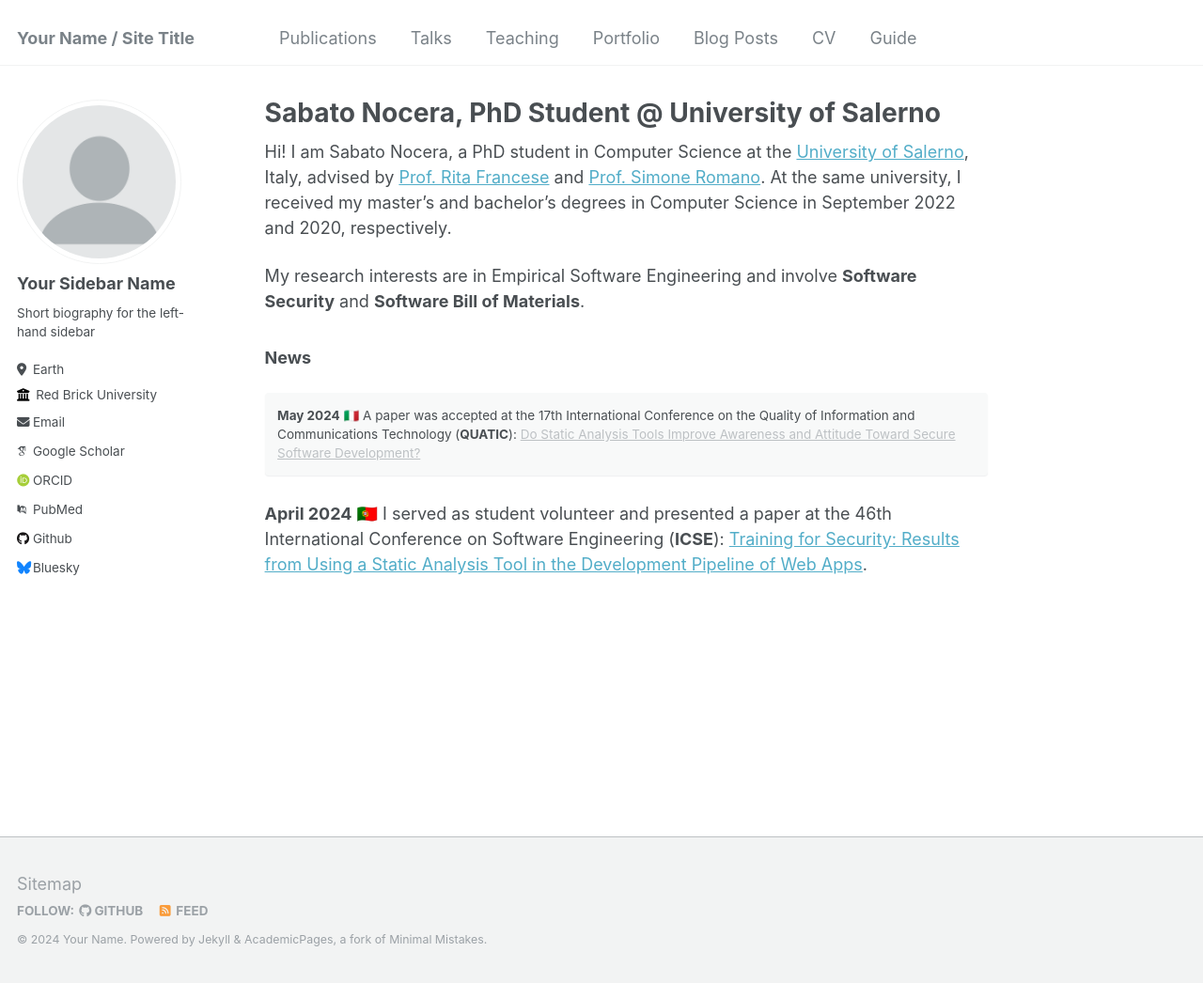
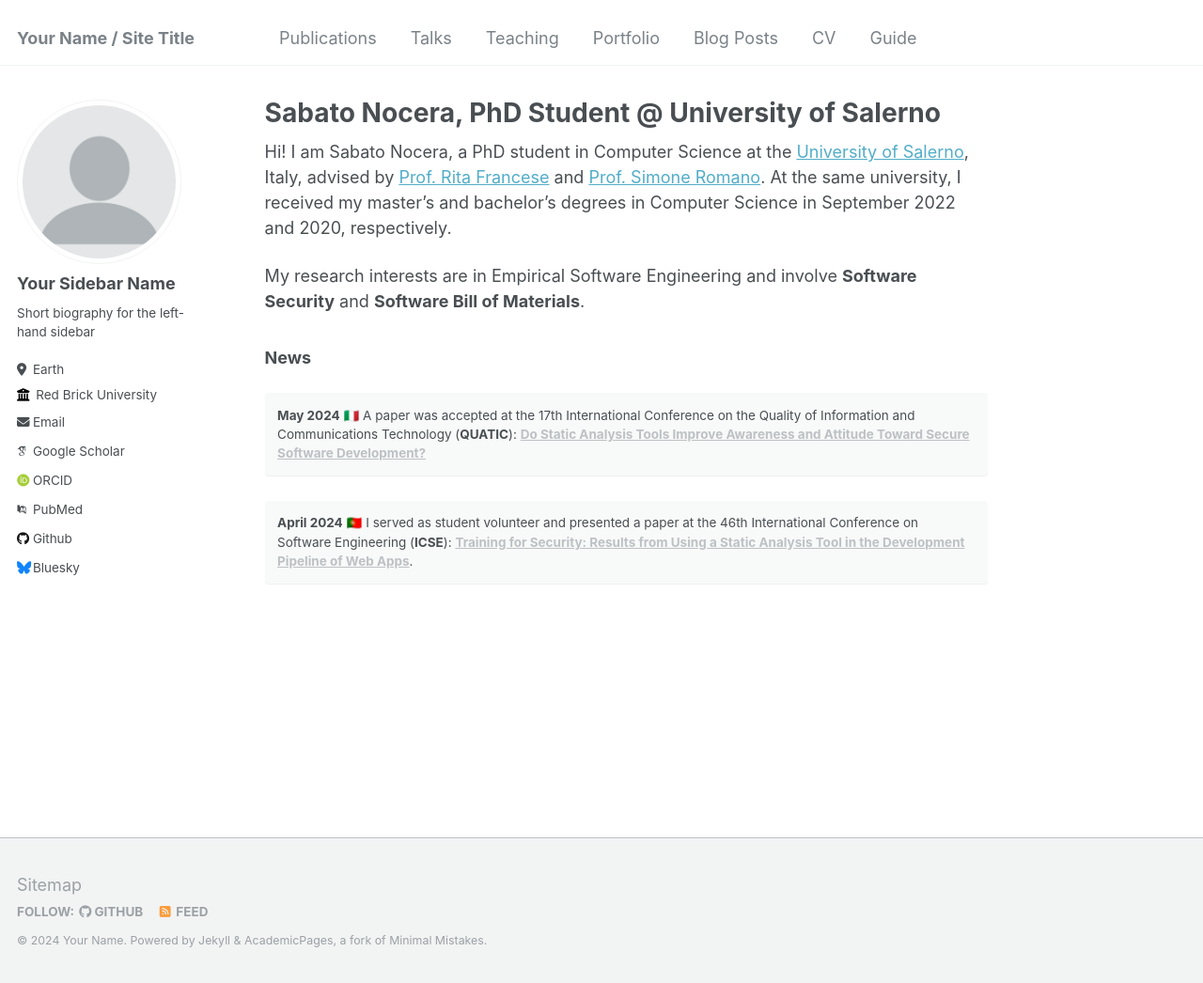
Before and after one commit to sabato-nocera/sabato-nocera.github.io, a Jekyll site: the page built from _pages/about.md, in a window 1280 px wide and 1046 px high. Shown: the whole window at 94% size. Built offline with Jekyll 4.4.1, drawn with Linux system fonts in a browser that asks for light colours; some web fonts are replaced.

Commit message:
Update about.md

```diff
--- a/_pages/about.md
+++ b/_pages/about.md
@@ -13,7 +13,8 @@ My research interests are in Empirical Software Engineering and involve **Softwa
 
 ### News
 
-**May 2024** 🇮🇹 A paper was accepted at the 17th International Conference on the Quality of Information and Communications Technology (**QUATIC**): [Do Static Analysis Tools Improve Awareness and Attitude Toward Secure Software Development?]()
+**May 2024** 🇮🇹 A paper was accepted at the 17th International Conference on the Quality of Information and Communications Technology (**QUATIC**): [**Do Static Analysis Tools Improve Awareness and Attitude Toward Secure Software Development?**]()
 {: .notice}
 
-**April 2024** 🇵🇹 I served as student volunteer and presented a paper at the 46th International Conference on Software Engineering (**ICSE**): [Training for Security: Results from Using a Static Analysis Tool in the Development Pipeline of Web Apps]([https://docenti.unisa.it/004763/home](https://doi.org/10.1145/3639474.3640073)).
+**April 2024** 🇵🇹 I served as student volunteer and presented a paper at the 46th International Conference on Software Engineering (**ICSE**): [**Training for Security: Results from Using a Static Analysis Tool in the Development Pipeline of Web Apps**]([https://docenti.unisa.it/004763/home](https://doi.org/10.1145/3639474.3640073)).
+{: .notice}
```
